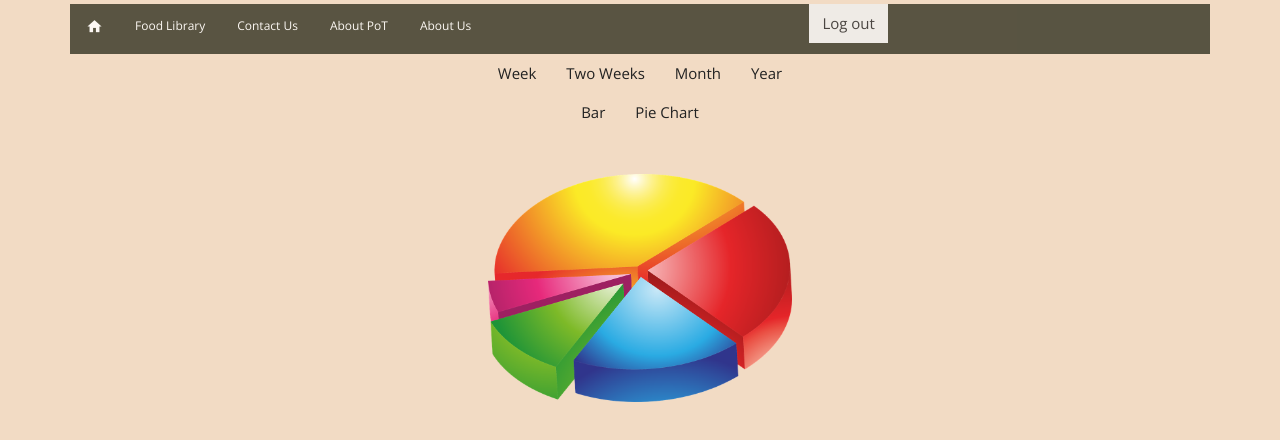
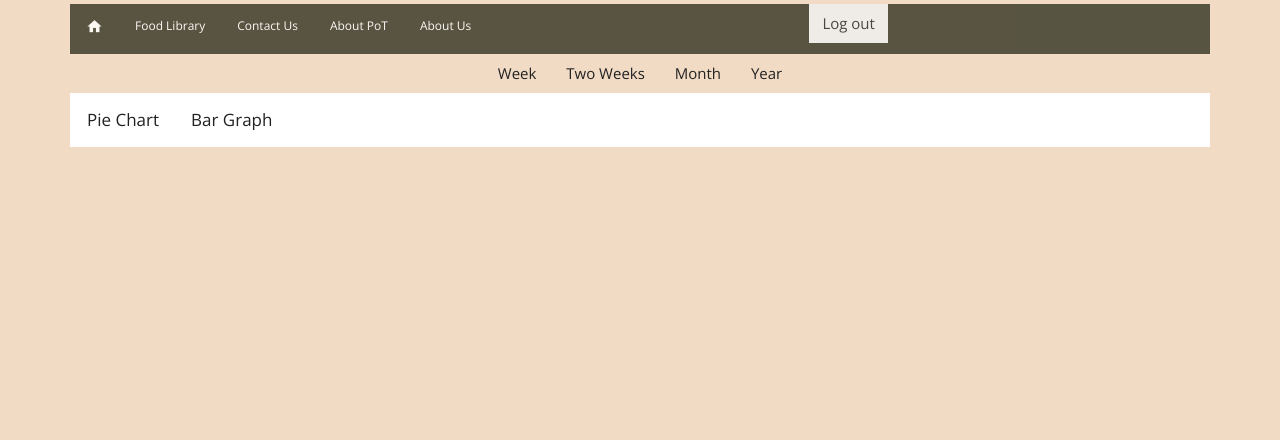
Before and after one commit to shelzebub/plentyOfThymeV2, a plain HTML site: page stats.html in a window 1280 px wide. Shown: the part 70-510 px from the top of the page. Drawn offline with nearby package versions, Linux system fonts and the light colour scheme.

Commit message:
added tab in stats

```diff
--- a/stats.html
+++ b/stats.html
@@ -33,19 +33,80 @@
         }
 
         li a:hover {
-        background-color: #111;
+            background-color: #ffffff;
         }
         /* /Nav bar*/
+
+        #pie {
+            border: 1px solid gray;
+            padding: 10px 10px 10px 10px;
+            color: green;
+        }
+
+        #bar {
+            border: 1px solid gray;
+            padding: 10px 10px 10px 10px;
+            color: green;
+        }
+
         .center {
             text-align: center;
         }
+        /* Style the tab */
 
-        h3 {
-            color: green;
+        div.tab {
+            overflow: hidden;
+            border: 1px solid #ffffff;
+            background-color: #ffffff;
+        }
+        /* Style the buttons inside the tab */
+
+        div.tab button {
+            background-color: inherit;
+            float: left;
+            border: none;
+            outline: none;
+            cursor: pointer;
+            padding: 14px 16px;
+            transition: 0.3s;
+            font-size: 17px;
+        }
+        /* Change background color of buttons on hover */
+
+        div.tab button:hover {
+            background-color: #ddd;
+        }
+        /* Create an active/current tablink class */
+
+        div.tab button.active {
+            background-color: #ccc;
+        }
+        /* Style the tab content */
+
+        .tabcontent {
+            display: none;
+            padding: 6px 12px;
+            border: 1px solid #ccc;
+            border-top: none;
         }
     </style>
     <title>Plenty of Thyme</title>
 </head>
+<script>
+    function openGraph(evt, graphType) {
+        var i, tabcontent, tablinks;
+        tabcontent = document.getElementsByClassName("tabcontent");
+        for (i = 0; i < tabcontent.length; i++) {
+            tabcontent[i].style.display = "none";
+        }
+        tablinks = document.getElementsByClassName("tablinks");
+        for (i = 0; i < tablinks.length; i++) {
+            tablinks[i].className = tablinks[i].className.replace(" active", "");
+        }
+        document.getElementById(graphType).style.display = "block";
+        evt.currentTarget.className += " active";
+    }
+</script>
 
 <body class="container">
     <div class="center">
@@ -59,14 +120,9 @@
                 <li><a href="contactUs.html">Contact Us</a></li>
                 <li><a href="aboutPOT.html">About PoT</a></li>
                 <li><a href="aboutus.html">About Us</a></li>
-                <button id="btnLogout" class="btn btn-action">
-              Log out
-          </button>
+                <button id="btnLogout" class="btn btn-action"> Log out </button>
                 <script src='feature/logout.js'></script>
-
             </ul>
-
-
         </div>
         <div>
             <label for="week_vw" class="btn">Week</label>
@@ -74,14 +130,19 @@
             <label for="month_vw" class="btn">Month</label>
             <label for="annual_vw" class="btn">Year</label>
         </div>
-        <div>
-            <label for="bar" class="btn">Bar</label>
-            <label for="pie" class="btn">Pie Chart</label>
+        <div class="tab">
+            <button class="tablinks" onclick="openGraph(event, 'Pie Chart')">Pie Chart</button>
+            <button class="tablinks" onclick="openGraph(event, 'Bar Graph')">Bar Graph</button>
         </div>
-        </br>
-
+        <div id="Pie Chart" class="tabcontent">
+            <h3>Pie Chart</h3>
+            <div id="pie"> PIE CHART </div>
+        </div>
+        <div id="Bar Graph" class="tabcontent">
+            <h3>Bar Graph</h3>
+            <div id="bar"> BAR GRAPH </div>
+        </div>
         <br />
-        <div>
-            <img src="images/piechart.png" alt="pie chart" style="width:304px;height:228px;">
+        <br /> </body>
 
 </html>
```
Lines whose indentation alone changed are shown as unchanged.
